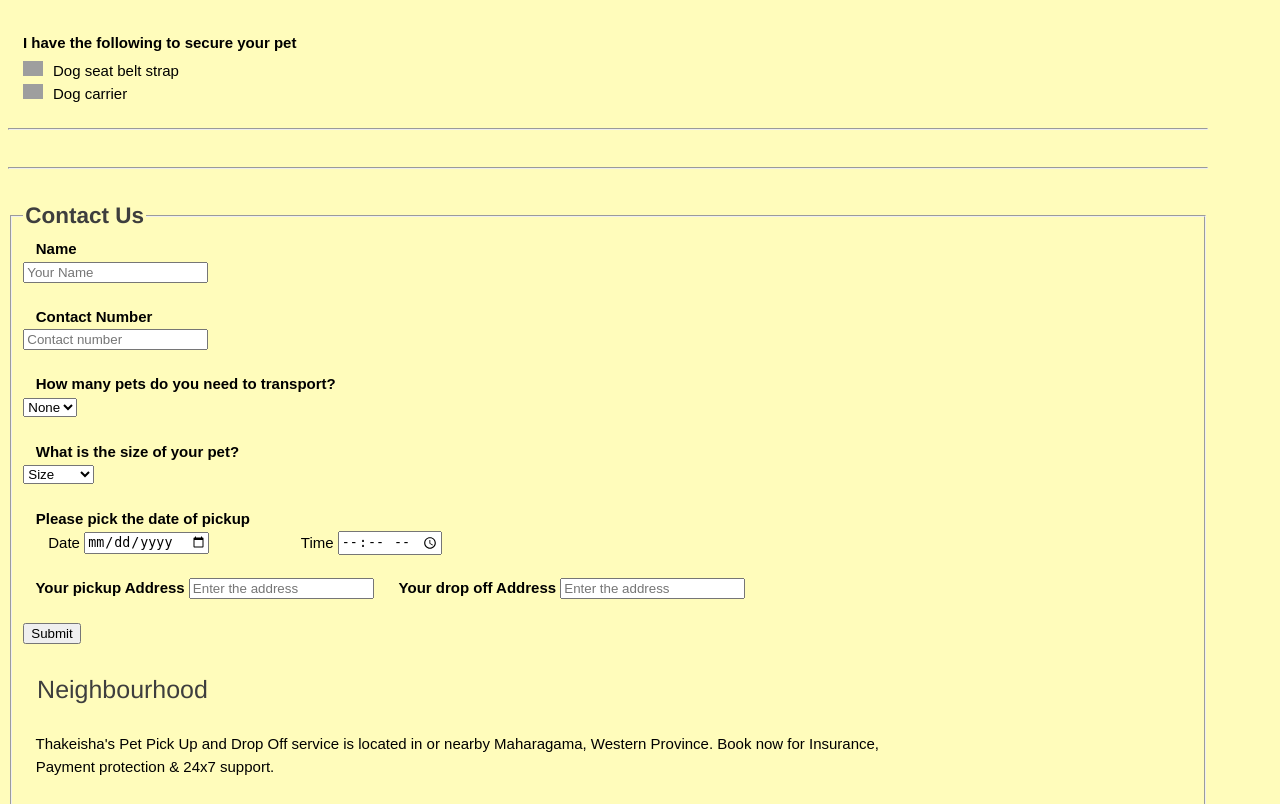
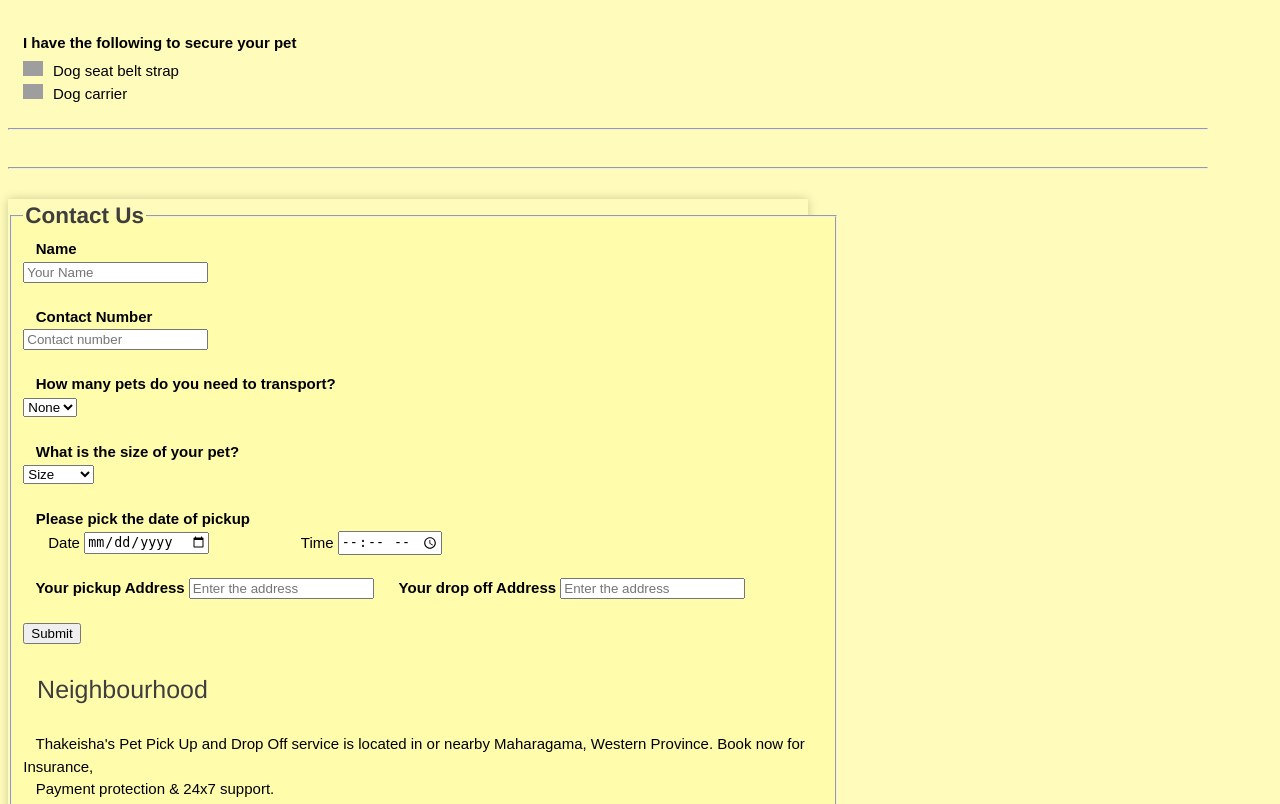
Before and after one commit to sahas-99/WebSite, a PHP site: page /Transport1.html in a window 1280 px wide. Shown: the part 1299-2103 px from the top of the page. Run offline with PHP 8.4, Linux system fonts and the light colour scheme; grey boxes are pictures that could not be loaded.

Commit message:
Update Transport1.css

```diff
--- a/Transport1.css
+++ b/Transport1.css
@@ -282,3 +282,20 @@ h3, .gamma {
 .text-right {
     text-align: right!important;
 }
+
+.inner {
+    width: 800px;
+    box-shadow: 0 0 10px 0 rgb(0 0 0 / 20%);
+    -webkit-box-shadow: 0 0 10px 0 rgb(0 0 0 / 20%);
+    -moz-box-shadow: 0 0 10px 0 rgba(0,0,0,.2);
+    -ms-box-shadow: 0 0 10px 0 rgba(0,0,0,.2);
+    -o-box-shadow: 0 0 10px 0 rgba(0,0,0,.2);
+
+}
+
+.contact{
+    background-color:  #FFFCAC;
+}
+
+.form-row .form-wrapper {
+    margin-right: 25px;
```
